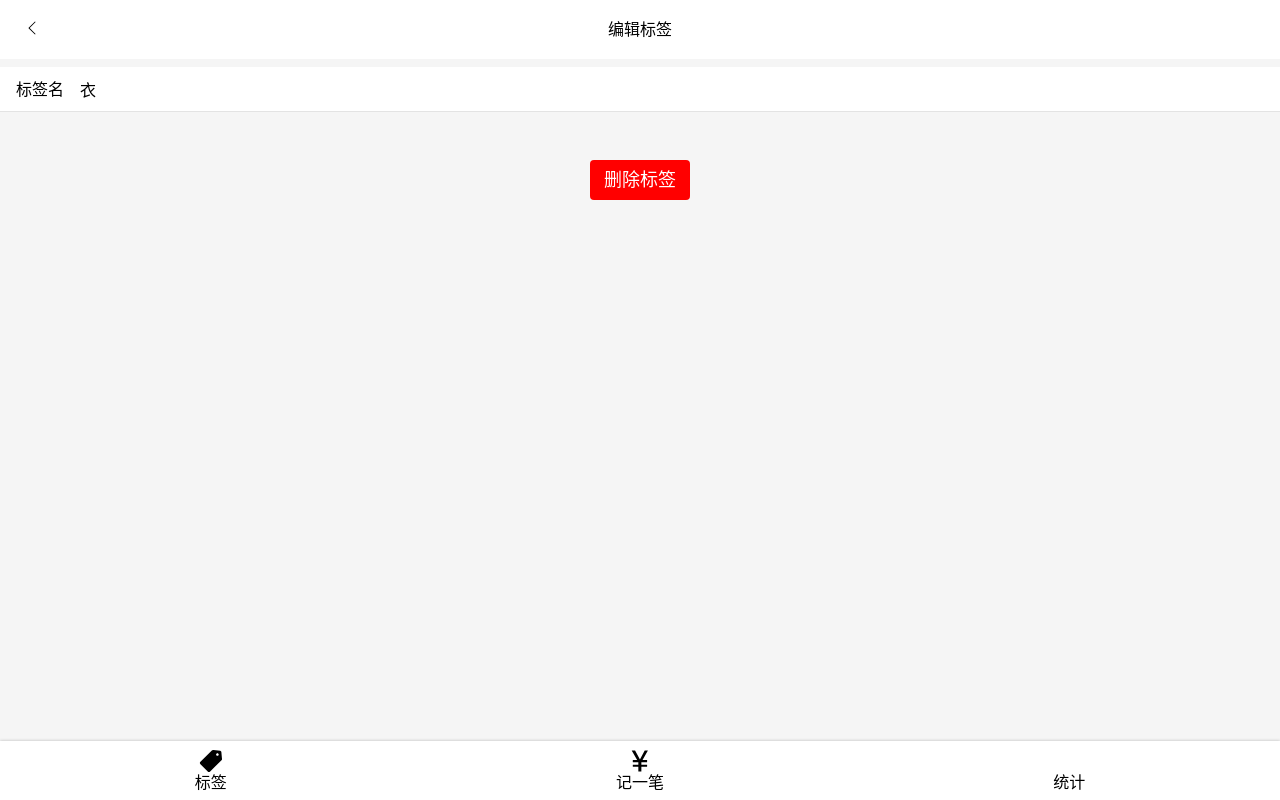
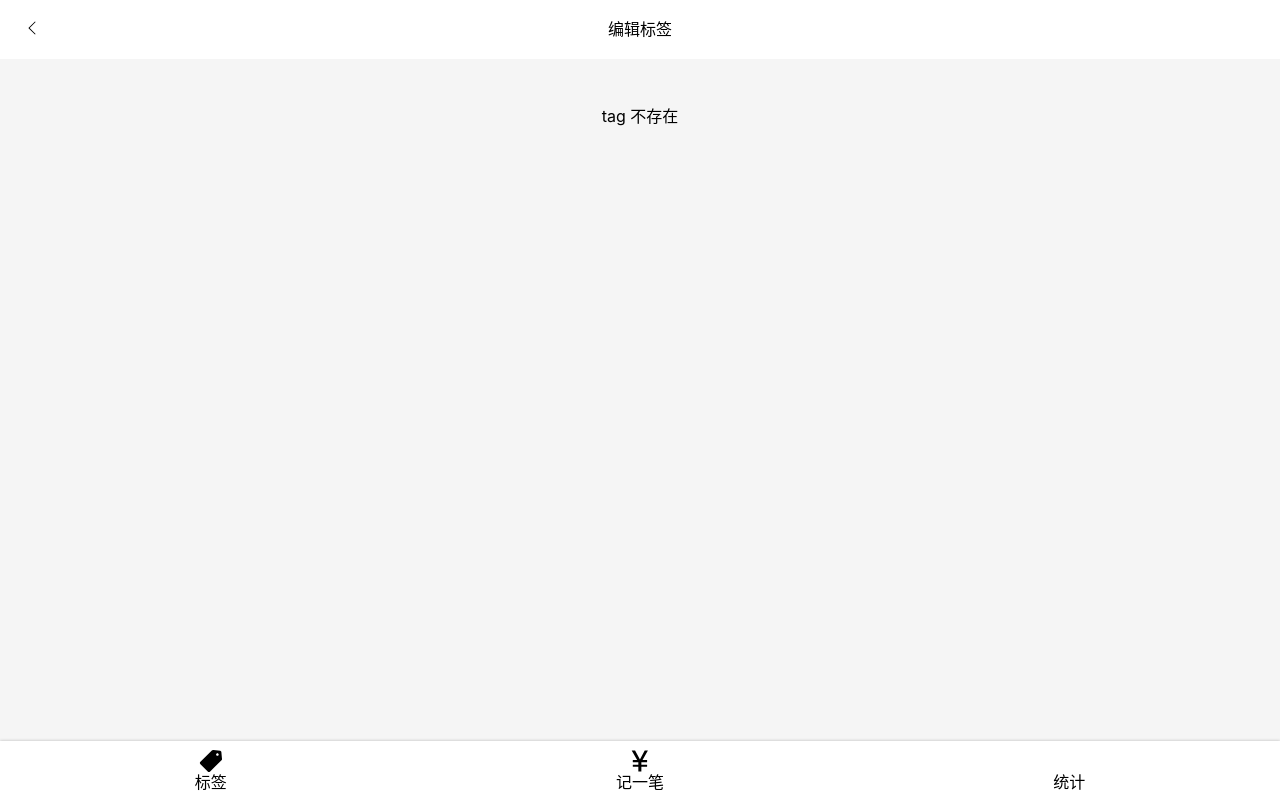
Before and after one commit to CaoBaoWang/keep-account-react, a React app: page /#/tags/1 in a window 1280 px wide. Both pictures are taken after a click on the button "删除标签". Built offline with nearby package versions, Linux system fonts and the light colour scheme.

Commit message:
edit tag delete tag

```diff
--- a/src/useTags.tsx
+++ b/src/useTags.tsx
@@ -7,17 +7,47 @@ let defaultTags = [
     {id: createId(), name: '住'},
     {id: createId(), name: '行'}
 ]
+type Tag  = {
+    id:number,
+    name:string
+}
 
 const useTags = () => {
-    const [tags, setTags] = useState<{ id: number, name: string }[]>(defaultTags)
+    const [tags, setTags] = useState<Tag[]>(defaultTags)
 
-    const findTag = (tagId:number) => tags.filter(tag  => tag.id === tagId)[0]
+    const findTag = (tagId: number) => tags.filter(tag => tag.id === tagId)[0]
+    const findIndex = (tagId: number) => {
+        let result = -1
+        for (let i = 0; i < tags.length; i++) {
+            if (tagId === tags[i].id) {
+                result = i
+            }
+        }
+        return result
+    }
+
+    const deleteTag = (tagId: number) => {
+        const index = findIndex(tagId)
+        let tagsClone = JSON.parse(JSON.stringify(tags))
+        tagsClone.splice(index, 1)
+        setTags(tagsClone)
+    }
+    const editTag = (tagId: number, tagName: string) => {
+        const index = findIndex(tagId)
+        let tagsClone = JSON.parse(JSON.stringify(tags));
+        tagsClone.splice(index, 1, {id: tagId, name: tagName})
+        setTags(tagsClone)
+    }
 
     return {
         tags,
         setTags,
         findTag,
+        findIndex,
+        deleteTag,
+        editTag
     }
 }
 
-export {useTags , }
+export {useTags,}
+export type {Tag}
--- a/src/views/Tag.tsx
+++ b/src/views/Tag.tsx
@@ -1,6 +1,6 @@
 import React
-    from "react";
-import {useTags} from "useTags";
+    , {ChangeEvent} from "react";
+import {Tag as TagType, useTags} from "useTags";
 
 import {useParams} from 'react-router-dom'
 import Layout from "components/Layout";
@@ -10,10 +10,6 @@ import styled from "styled-components";
 import {Center} from "../components/Center";
 import {Space} from "../components/Space";
 import {Input} from "../components/Input";
-
-type Params = {
-    tagId: string
-}
 
 
 const TopBar = styled.header`
@@ -45,10 +41,35 @@ const Wrapper = styled.div`
   background: #F5F5F5;
 
 `
+
+
+type Params = {
+    tagId: string
+}
 const Tag: React.FC = (props) => {
-    const {findTag} = useTags()
-    const {tagId} = useParams<Params>()
-    const tag = findTag(parseInt(tagId))
+    const {findTag, deleteTag, editTag} = useTags()
+    const {tagId: tagIdString} = useParams<Params>()
+    const tag = findTag(parseInt(tagIdString))
+    const tagChange = (e: ChangeEvent<HTMLInputElement>) => {
+        const name = e.target.value
+        editTag(tag.id, name)
+    }
+
+    const tagContent = (tag: TagType) => (
+        <div>
+            <InputWrapper>
+                <Input label='标签名' onChange={tagChange} value={tag.name} placeholder='请输入标签名'/>
+
+            </InputWrapper>
+            <Center>
+                <Space/>
+                <Space/>
+                <Space/>
+                <Button onClick={() => deleteTag(tag.id)}>删除标签</Button>
+            </Center>
+        </div>
+    )
+
 
     return (
         <Wrapper>
@@ -60,17 +81,16 @@ const Tag: React.FC = (props) => {
                     </label>
                     <span>编辑标签</span>
                 </TopBar>
+                {
+                    tag ? tagContent(tag) :
+                        <Center>
+                            <Space/>
+                            <Space/>
+                            <Space/>
+                            tag 不存在
+                        </Center>
+                }
 
-                <InputWrapper>
-                    <Input label='标签名' value={tag.name} placeholder='请输入标签名'/>
-
-                </InputWrapper>
-                <Center>
-                    <Space/>
-                    <Space/>
-                    <Space/>
-                    <Button>删除标签</Button>
-                </Center>
             </Layout>
         </Wrapper>
 
```
